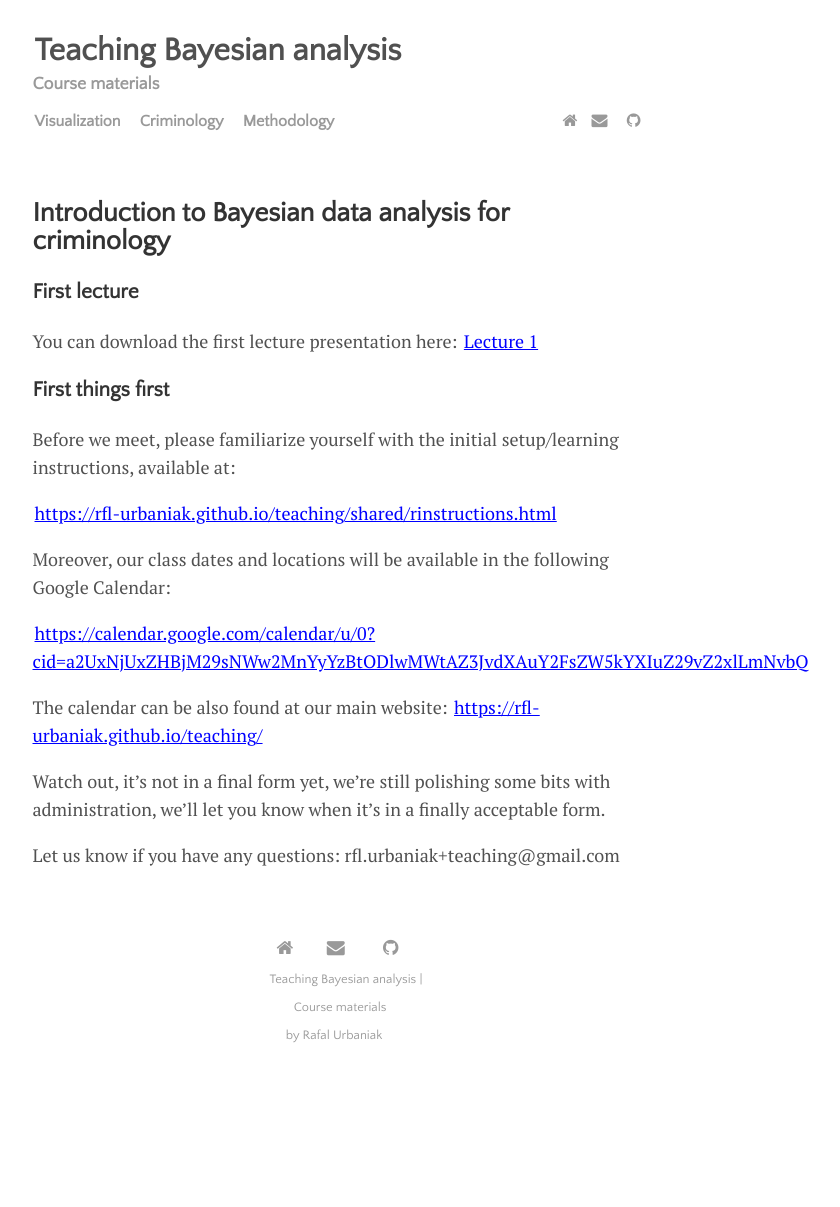
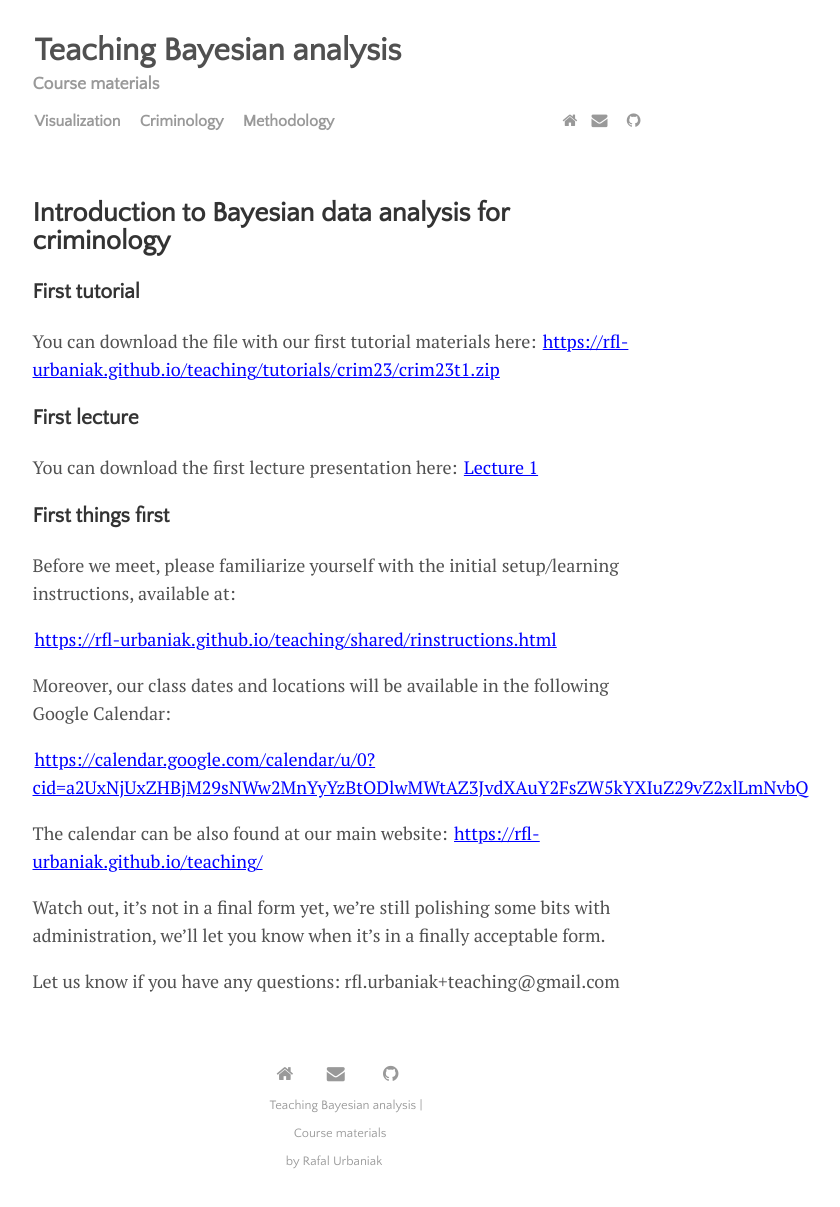
Before and after one commit to rfl-urbaniak/teaching, a Jekyll site: the page built from menu/criminology.md, in a window 1280 px wide. Shown: the whole page, without its empty margins (300-1140 px from the left). Built offline with Jekyll 4.4.1, drawn with Linux system fonts in a browser that asks for light colours; before the commit the page ends 1081 px from its top, so only the background shows below that.

Commit message:
crim tutorial1

```diff
--- a/menu/criminology.md
+++ b/menu/criminology.md
@@ -12,6 +12,12 @@ a {
 </style>
 
 ## Introduction to Bayesian data analysis for criminology
+
+### First tutorial
+
+You can download the file with our first tutorial materials here:
+[https://rfl-urbaniak.github.io/teaching/tutorials/crim23/crim23t1.zip](https://rfl-urbaniak.github.io/teaching/tutorials/crim23/crim23t1.zip)
+
 
 ### First lecture
 
```
Also changed, not shown: tutorials/crim23/crim23t1/DrunkAndDrivingPoland.csv (added, +22 -0 lines), 3 other files.
